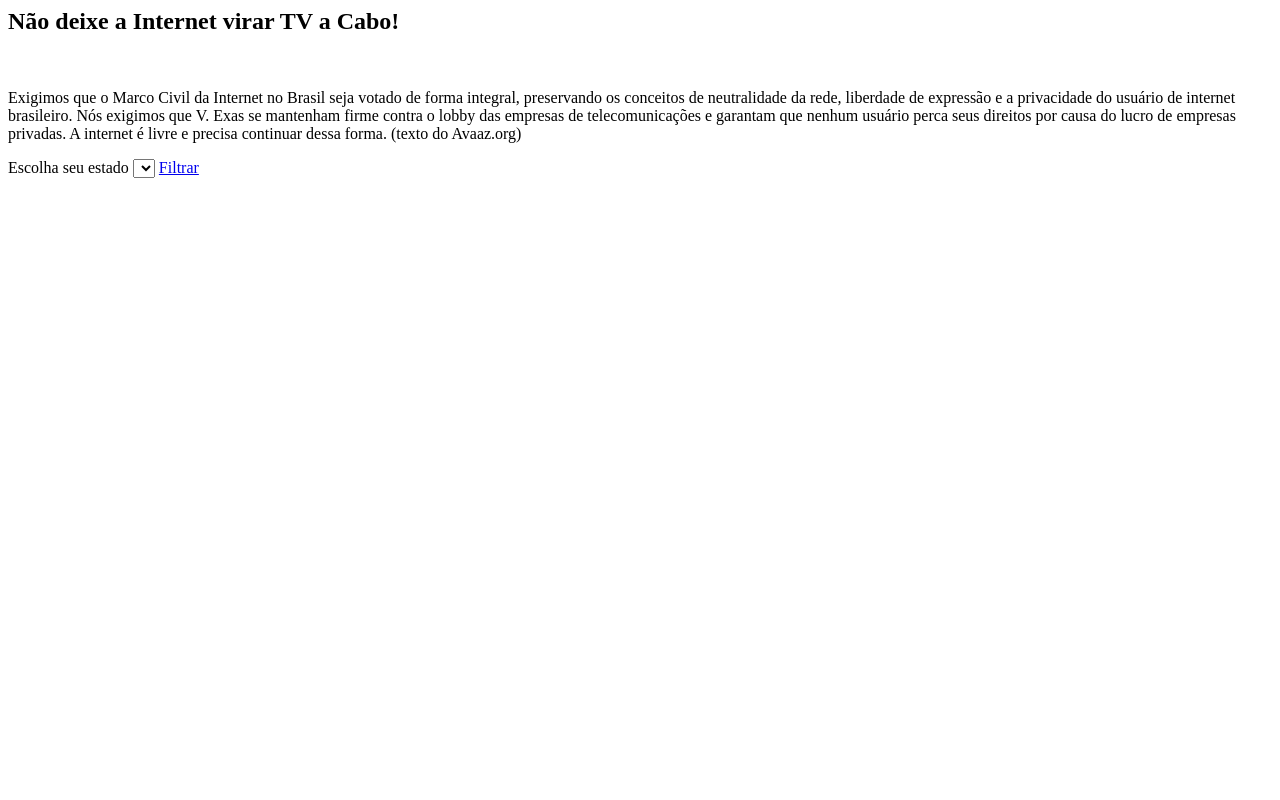
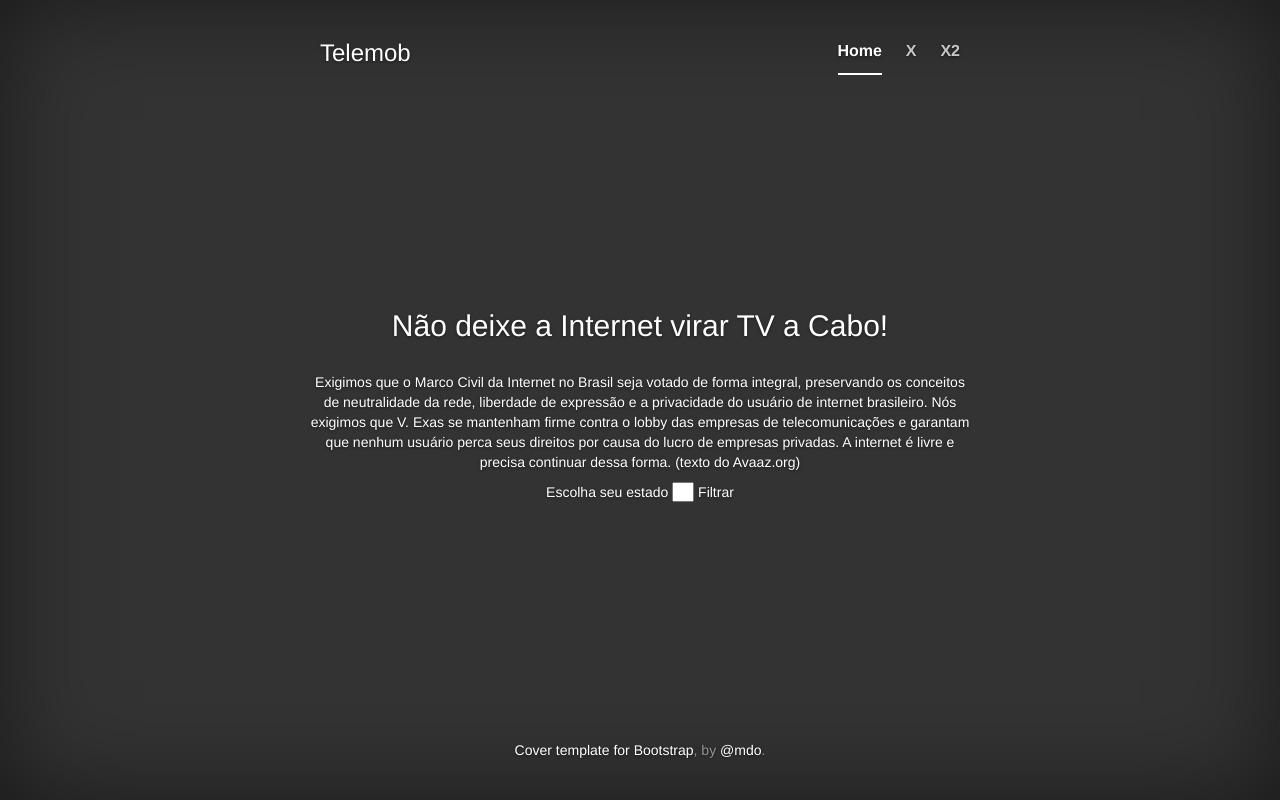
Before and after one commit to garoa/telemob, a Django app: page / in a window 1280 px wide. Run offline with Django 3.2, Linux system fonts and the light colour scheme; data comes from the database, SQL or seed files in the repository; lists and menus that the app fills with data are empty; some libraries are stand-ins or nearby versions.

Commit message:
index.html extendendo de base.html

```diff
--- a/telemob/main/templates/index.html
+++ b/telemob/main/templates/index.html
@@ -1,13 +1,6 @@
-<html>
+{% extends 'base.html' %}
 
-<script type="text/javascript">
-function filter(){
-    var ufs = document.getElementById("uf");
-    var uf = ufs.options[ufs.selectedIndex].value;
-    window.location.href = 'politicos/1/'+uf;
-}
-</script>
-
+{% block content %}
 <h2>{{campaign.name}}</h2>
 <br>
 <p>{{campaign.description}}</p>
@@ -19,4 +12,14 @@ function filter(){
 </select>
 <a href="#" onclick="filter();">Filtrar</button>
 
-</html>
+{% endblock %}
+
+{% block js %}
+<script type="text/javascript">
+function filter(){
+    var ufs = document.getElementById("uf");
+    var uf = ufs.options[ufs.selectedIndex].value;
+    window.location.href = 'politicos/1/'+uf;
+}
+</script>
+{% endblock %}
--- /dev/null
+++ b/telemob/templates/base.html
@@ -0,0 +1,76 @@
+{% load staticfiles %}
+<!DOCTYPE html>
+<html lang="pt-br">
+  <head>
+    <meta charset="utf-8">
+    <meta http-equiv="X-UA-Compatible" content="IE=edge">
+    <meta name="viewport" content="width=device-width, initial-scale=1">
+    <meta name="description" content="">
+    <meta name="author" content="">
+    <link rel="shortcut icon" href="../../assets/ico/favicon.ico">
+
+    <title>{% block title %}Telemob{% endblock title %}</title>
+
+    <!-- Bootstrap core CSS -->
+    <link href="{% static 'css/bootstrap.css' %}" rel="stylesheet">
+
+    <!-- Custom styles for this template -->
+    <link href="{% static 'css/project.css' %}" rel="stylesheet">
+
+    <!-- Just for debugging purposes. Don't actually copy this line! -->
+    <!--[if lt IE 9]><script src="../../assets/js/ie8-responsive-file-warning.js"></script><![endif]-->
+
+    <!-- HTML5 shim and Respond.js IE8 support of HTML5 elements and media queries -->
+    <!--[if lt IE 9]>
+      <script src="https://oss.maxcdn.com/libs/html5shiv/3.7.0/html5shiv.js"></script>
+      <script src="https://oss.maxcdn.com/libs/respond.js/1.4.2/respond.min.js"></script>
+    <![endif]-->
+  </head>
+
+  <body>
+
+    <div class="site-wrapper">
+
+      <div class="site-wrapper-inner">
+
+        <div class="cover-container">
+
+          <div class="masthead clearfix">
+            <div class="inner">
+              <h3 class="masthead-brand">Telemob</h3>
+              <ul class="nav masthead-nav">
+                <li class="active"><a href="#">Home</a></li>
+                <li><a href="#">X</a></li>
+                <li><a href="#">X2</a></li>
+              </ul>
+            </div>
+          </div>
+
+          <div class="inner cover">
+            {% block content %}
+            <h1 class="cover-heading">Cover your page.</h1>
+            <p class="lead">Cover is a one-page template for building simple and beautiful home pages. Download, edit the text, and add your own fullscreen background photo to make it your own.</p>
+            <p class="lead">
+              <a href="#" class="btn btn-lg btn-default">Learn more</a>
+            </p>
+            {% endblock content %}
+          </div>
+
+          <div class="mastfoot">
+            <div class="inner">
+              <p>Cover template for <a href="http://getbootstrap.com">Bootstrap</a>, by <a href="https://twitter.com/mdo">@mdo</a>.</p>
+            </div>
+          </div>
+
+        </div>
+
+      </div>
+
+    </div>
+
+    <script src="http://code.jquery.com/jquery-latest.js"></script>
+    <script src="{% static 'js/bootstrap.min.js' %}"></script>
+    {% block js %}
+    {% endblock js %}
+  </body>
+</html>
```
